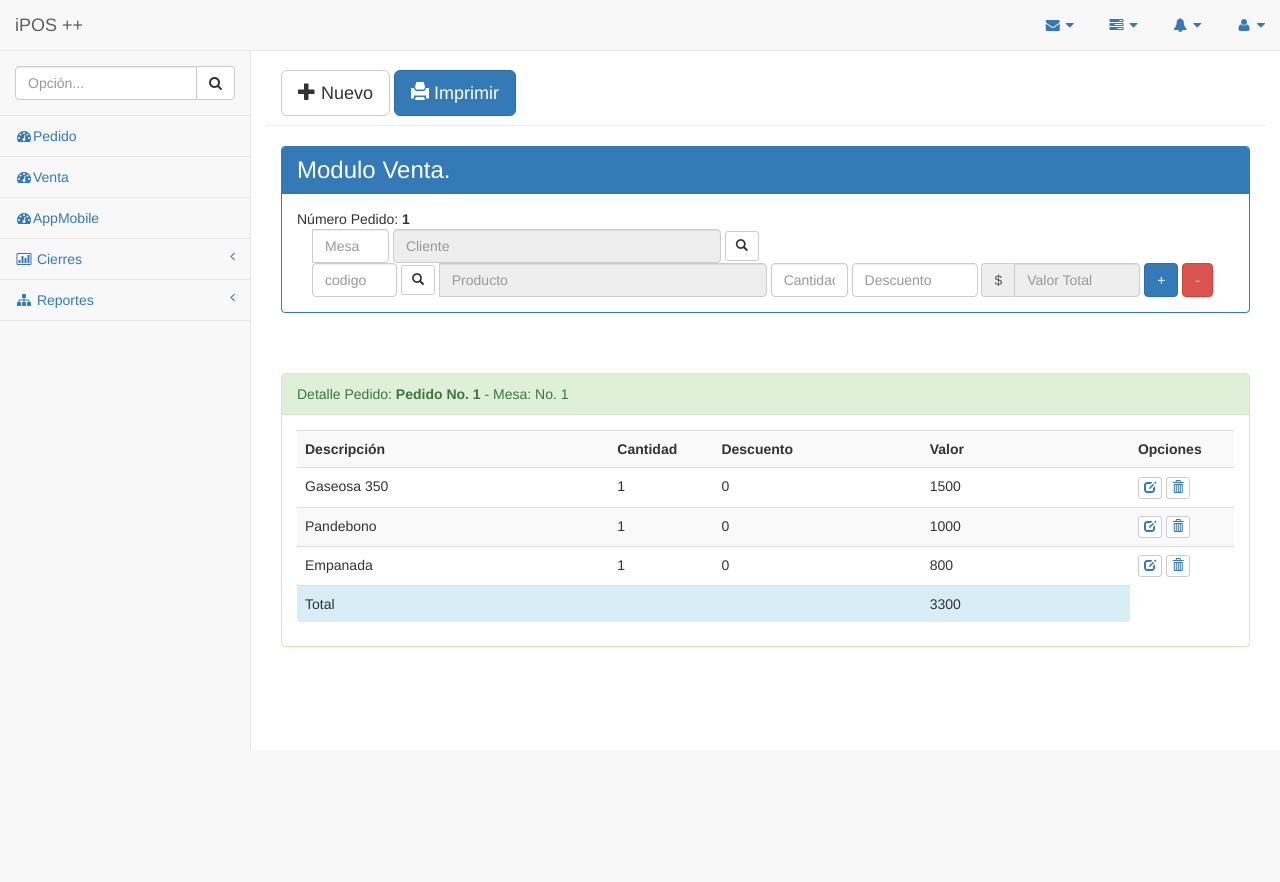
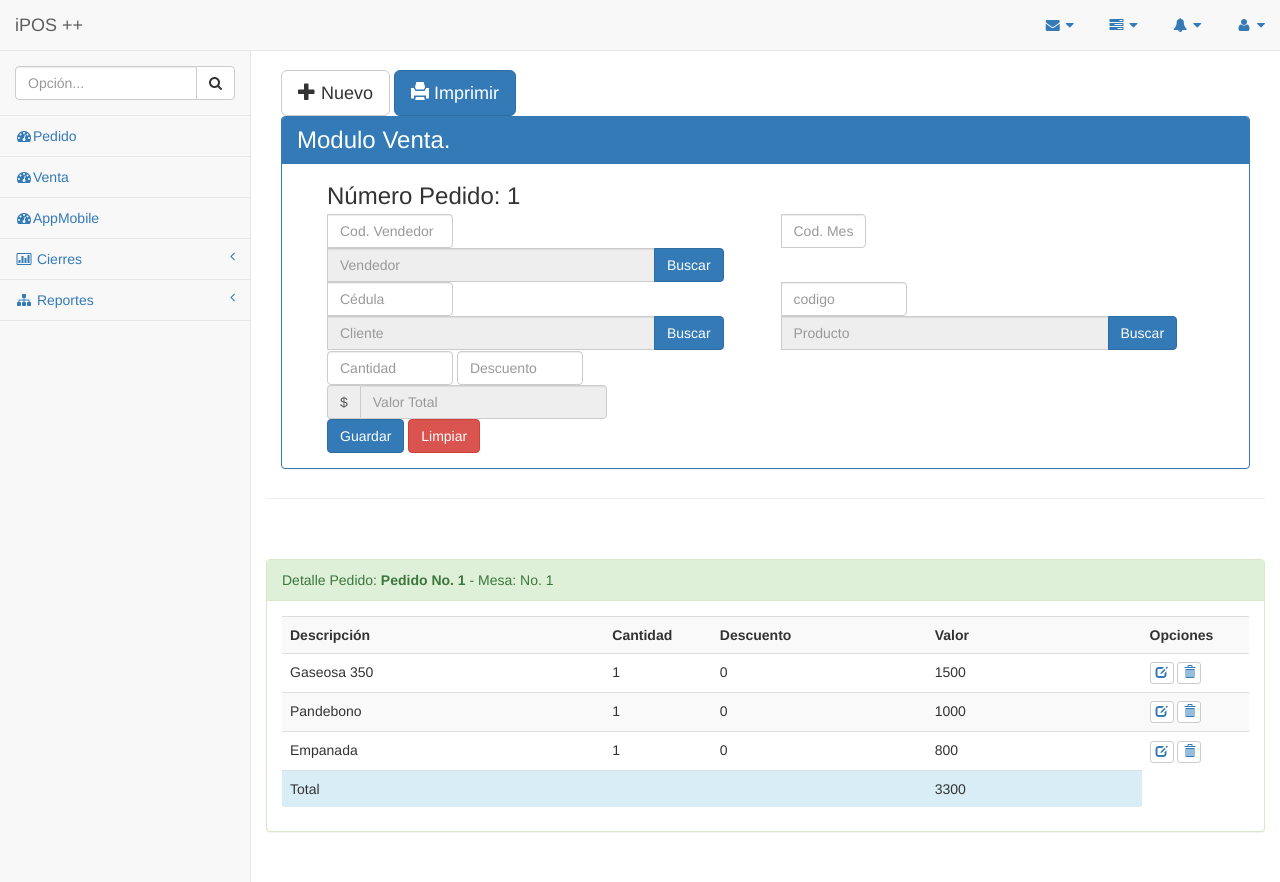
Before and after one commit to wilmandx/ipos, a Django app: page /ventas/ in a window 1280 px wide. Before the commit the page ends 750 px from the top, so only its background shows below. Run offline with Django 3.2, Linux system fonts and the light colour scheme; a user stored in the database is signed in; some libraries are stand-ins or nearby versions.

Commit message:
Actualización Ventas y Pedidos
Actualización de template

```diff
--- a/ventas/templates/listar/pedido.html
+++ b/ventas/templates/listar/pedido.html
@@ -36,6 +36,7 @@
                     <th width="30%">Código del pedido</th>
                     <th width="10%">Mesa</th>
                     <th width="20%">Valor Total</th>
+                    <th width="20%">Edatado</th>
                     <th width="10%">Opciones</th>
                 </tr>
                 <tr>
@@ -43,6 +44,7 @@
                     <td>1</td>
                     <td>1</td>
                     <td>3300</td>
+                    <td><font class="">Pendiente</font></td>
                     <td>
                       <button type="button" class="btn btn-default btn-xs">
                       <a href="/ventas/"><span class="glyphicon glyphicon-edit"></span></a></button>
--- a/ventas/templates/venta.html
+++ b/ventas/templates/venta.html
@@ -7,95 +7,6 @@
     <button type="button" class="btn btn-primary btn-lg" data-toggle="modal" data-target="#venta">
     <span class="glyphicon glyphicon-print"></span> Imprimir</button>
 
-<!-- Mostrar factura -->
-<div class="modal fade" id="venta" tabindex="-1" role="dialog" aria-labelledby="myModalLabel" aria-hidden="true">
-  <div class="modal-dialog">
-    <div class="modal-content">
-      <div class="modal-header">
-        <button type="button" class="close" data-dismiss="modal"><span aria-hidden="true">&times;</span><span class="sr-only">Close</span></button>
-        <h4 class="modal-title" id="myModalLabel">Factura de venta</h4>
-      </div>
-      <div class="modal-body">
-        <p>
-          Empresa <br/>
-          Nit <br/>
-          Dirección <br/>
-          Telefono <br/>
-        </p>
-        <p>
-          Cliente:
-          CC/Nit:
-          Dirección:
-          Teléfono:
-        </p>
-        <table class="table-responsive">
-          <tr><th>Producto</th><th>Cant.</th><th>Valor</th></tr>
-          <tr><td>Gaseosa 350</td><td>1</td><td>1500</td></tr>
-          <tr><td>Pandebono</td><td>1</td><td>1000</td></tr>
-          <tr><td>Empanada</td><td>1</td><td>800</td></tr>
-          <tr><td colspan="2">Total</td><td>3300</td></tr>
-        </table>
-      </div>
-      <div class="modal-footer">
-        <button type="button" class="btn btn-default" data-dismiss="modal">Cerrar</button>
-        <button type="button" class="btn btn-primary">Imprimir</button>
-      </div>
-    </div>
-  </div>
-</div>
-
-<!-- Datos buscar producto-->
-
-<div class="modal fade" id="buscar_p" tabindex="-1" role="dialog" aria-labelledby="myModalLabel" aria-hidden="true">
-  <div class="modal-dialog">
-    <form >
-    <div class="modal-content">
-      <div class="modal-header">
-        <button type="button" class="close" data-dismiss="modal"><span aria-hidden="true">&times;</span><span class="sr-only">Cerrar</span></button>
-        <h4 class="modal-title" id="myModalLabel">Productos</h4>
-      </div>
-      <div class="modal-body">
-         <div class="input-group">
-          <label class="sr-only" for="producto">Producto</label>
-                <input class="form-control" type="text" placeholder="Producto" size="40">
-                <span class="input-group-btn"><button class="btn btn-primary">Buscar</button></span>
-         </div>
-      </div>
-      <div class="modal-footer">
-        <button type="button" class="btn btn-default" data-dismiss="modal">Cerrar</button>
-      </div>
-    </div>
-  </form>
-  </div>
-</div>
-
-<!-- Datos buscar cliente-->
-
-<div class="modal fade" id="cliente" tabindex="-1" role="dialog" aria-labelledby="myModalLabel" aria-hidden="true">
-  <div class="modal-dialog">
-    <form >
-    <div class="modal-content">
-      <div class="modal-header">
-        <button type="button" class="close" data-dismiss="modal"><span aria-hidden="true">&times;</span><span class="sr-only">Cerrar</span></button>
-        <h4 class="modal-title" id="myModalLabel">Clientes</h4>
-      </div>
-      <div class="modal-body">
-         <div class="input-group">
-          <label class="sr-only" for="cliente">Cliente</label>
-                <input class="form-control" type="text" placeholder="Cliente" size="40">
-                <span class="input-group-btn"><button class="btn btn-primary">Buscar</button></span>
-         </div>
-      </div>
-      <div class="modal-footer">
-        <button type="button" class="btn btn-default" data-dismiss="modal">Cerrar</button>
-      </div>
-    </div>
-  </form>
-  </div>
-</div>
-	</div>
-</div>
-
 <form class="form-inline" role="form" action="">
   <div id="formulario" class="row">
       <div class="col-lg-12">
@@ -104,35 +15,69 @@
               <h3 class="panel-title"><font size="5">Modulo Venta.</font></h3>
             </div>
           <div class="panel-body">
-            <div>Número Pedido: <strong>1</strong></div>
+            <div class = "col-lg-12">
+              <div class="col-sm-6">
+                <font size="5">Número Pedido: 1</font>
+              </div>
+            </div>
+
               <div class="col-lg-12">
+                <div class = "col-sm-6">
+                  <div class="form-group input-group">
+                    <label class="sr-only" for="n_vendedor_p">Cod.Vendedor</label>
+                     <input type="text" class="form-control" id="n_vendedor_p" placeholder="Cod. Vendedor" size="10">
+                  </div>
+                  <div class="input-group">
+                    <label class="sr-only" for="vendedor_p">Vendedor</label>
+                    <input type="text" class="form-control" id="vendedor_p" placeholder="Vendedor" size="35" readonly="true">
+                    <span class="input-group-btn"><button class="btn btn-primary" data-toggle="modal" data-target="#cliente">Buscar</button>
+
+                  </div>
+                </div>
+
+                <div class = "col-sm-6">
                   <div class="form-group input-group">
                     <label class="sr-only" for="mesa_p">Mesa</label>
-                  <input type="text" class="form-control" id="mesa_p" placeholder="Mesa" size="4">
+                    <input type="text" class="form-control" id="mesa_p" placeholder="Cod. Mesa" size="5">
                   </div>
-                <div class="form-group">
+                </div>
+              </div>
+
+              <div class="col-lg-12">
+                <div class = "col-sm-6">
+                  <div class="form-group input-group">
+                    <label class="sr-only" for="n_cliente_p">Cod.Cliente</label>
+                     <input type="text" class="form-control" id="n_cliente_p" placeholder="Cédula" size="10">
+                  </div>
+                  <div class="input-group">
                     <label class="sr-only" for="cliente">cliente</label>
                     <input type="text" class="form-control" id="cliente" placeholder="Cliente" size="35" readonly="True">
-                  <button type="button" class="btn btn-default btn-sm" data-toggle="modal" data-target="#cliente">
-                  <span class="glyphicon glyphicon-search"></span></button>
+                    <span class="input-group-btn"><button class="btn btn-primary" data-toggle="modal" data-target="#cliente">Buscar</button>
+                    </span>
+                </div>
+                <div class = "col-sm-6">
+
                   </div>
                 </div>
-              <div class="col-lg-12">
-                <div class="form-group">
+                <div class = "col-sm-6">
+                  <div class="input-group">
                     <label class="sr-only" for="codigo_p">Código Producto</label>
-                  <input type="text" class="form-control" id="codigo_p" placeholder="codigo" size="5">
-                  <button type="button" class="btn btn-default btn-sm" data-toggle="modal" data-target="#buscar_p">
-                    <span class="glyphicon glyphicon-search"></span></button>
+                    <input type="text" class="form-control" id="codigo_p" placeholder="codigo" size="10">
                   </div>
-                <div class="form-group">
                   <div class="input-group">
                       <label class="sr-only" for="producto">Producto</label>
                       <input class="form-control" type="text" id="producto" placeholder="Producto" size="35" readonly="true">
+                      <span class="input-group-btn"><button class="btn btn-primary" data-toggle="modal" data-target="#cliente">Buscar</button>
+                      </span>
                   </div>
                 </div>
+              </div>
+
+              <div class="col-lg-12">
+                <div class = "col-sm-6">
                   <div class="form-group">
                     <label class="sr-only" for="cantidad_p">Cantidad</label>
-                  <input type="text" class="form-control" id="cantidad_p" placeholder="Cantidad" size="4">
+                    <input type="text" class="form-control" id="cantidad_p" placeholder="Cantidad" size="10">
                   </div>
                   <div class="form-group">
                     <label class="sr-only" for="descuento_p">Descuento</label>
@@ -141,10 +86,17 @@
                   <div class="form-group input-group">
                     <span class="input-group-addon">$</span>
                     <label class="sr-only" for="valort_p">Valor Total</label>
-                  <input type="text" class="form-control" id="valort_p" placeholder="Valor Total" size="10" readonly="true">
+                    <input type="text" class="form-control" id="valort_p" placeholder="Valor Total" size="25" readonly="true">
                   </div>
-                <button type="submit" class="btn btn-primary">+</button>
-                <button type="reset" class="btn btn-danger">-</button>
+                </div>
+              <div class="col-sm-6">
+
+              </div>
+            <div class="col-lg-12">
+              <button type="submit" class="btn btn-primary">Guardar</button>
+              <button type="reset" class="btn btn-danger">Limpiar</button>
+            </div>
+            </div>
           </div>
         </div>
       </div>
@@ -238,4 +190,93 @@
     </div>
 </div>
 
+<!-- Mostrar factura -->
+<div class="modal fade" id="venta" tabindex="-1" role="dialog" aria-labelledby="myModalLabel" aria-hidden="true">
+  <div class="modal-dialog">
+    <div class="modal-content">
+      <div class="modal-header">
+        <button type="button" class="close" data-dismiss="modal"><span aria-hidden="true">&times;</span><span class="sr-only">Close</span></button>
+        <h4 class="modal-title" id="myModalLabel">Factura de venta</h4>
+      </div>
+      <div class="modal-body">
+        <p>
+          Empresa <br/>
+          Nit <br/>
+          Dirección <br/>
+          Telefono <br/>
+        </p>
+        <p>
+          Cliente:
+          CC/Nit:
+          Dirección:
+          Teléfono:
+        </p>
+        <table class="table-responsive">
+          <tr><th>Producto</th><th>Cant.</th><th>Valor</th></tr>
+          <tr><td>Gaseosa 350</td><td>1</td><td>1500</td></tr>
+          <tr><td>Pandebono</td><td>1</td><td>1000</td></tr>
+          <tr><td>Empanada</td><td>1</td><td>800</td></tr>
+          <tr><td colspan="2">Total</td><td>3300</td></tr>
+        </table>
+      </div>
+      <div class="modal-footer">
+        <button type="button" class="btn btn-default" data-dismiss="modal">Cerrar</button>
+        <button type="button" class="btn btn-primary">Imprimir</button>
+      </div>
+    </div>
+  </div>
+</div>
+
+<!-- Datos buscar producto-->
+
+<div class="modal fade" id="buscar_p" tabindex="-1" role="dialog" aria-labelledby="myModalLabel" aria-hidden="true">
+  <div class="modal-dialog">
+    <form >
+    <div class="modal-content">
+      <div class="modal-header">
+        <button type="button" class="close" data-dismiss="modal"><span aria-hidden="true">&times;</span><span class="sr-only">Cerrar</span></button>
+        <h4 class="modal-title" id="myModalLabel">Productos</h4>
+      </div>
+      <div class="modal-body">
+         <div class="input-group">
+          <label class="sr-only" for="producto">Producto</label>
+                <input class="form-control typeahead" type="text" placeholder="Producto" size="40">
+                <span class="input-group-btn"><button class="btn btn-primary">Buscar</button></span>
+         </div>
+      </div>
+      <div class="modal-footer">
+        <button type="button" class="btn btn-default" data-dismiss="modal">Cerrar</button>
+      </div>
+    </div>
+  </form>
+  </div>
+</div>
+
+<!-- Datos buscar cliente-->
+
+<div class="modal fade" id="cliente" tabindex="-1" role="dialog" aria-labelledby="myModalLabel" aria-hidden="true">
+  <div class="modal-dialog">
+    <form >
+    <div class="modal-content">
+      <div class="modal-header">
+        <button type="button" class="close" data-dismiss="modal"><span aria-hidden="true">&times;</span><span class="sr-only">Cerrar</span></button>
+        <h4 class="modal-title" id="myModalLabel">Clientes</h4>
+      </div>
+      <div class="modal-body">
+         <div class="input-group">
+          <label class="sr-only" for="cliente">Cliente</label>
+                <input class="form-control" type="text" placeholder="Cliente" size="40">
+                <span class="input-group-btn"><button class="btn btn-primary">Buscar</button></span>
+         </div>
+      </div>
+      <div class="modal-footer">
+        <button type="button" class="btn btn-default" data-dismiss="modal">Cerrar</button>
+      </div>
+    </div>
+  </form>
+  </div>
+</div>
+  </div>
+</div>
+
 {% endblock %}
```
Also changed, not shown: ventas/templates/mobile/venta.html (+21 -29 lines), db.sqlite3, 1 other file. Lines whose indentation alone changed are shown as unchanged.
